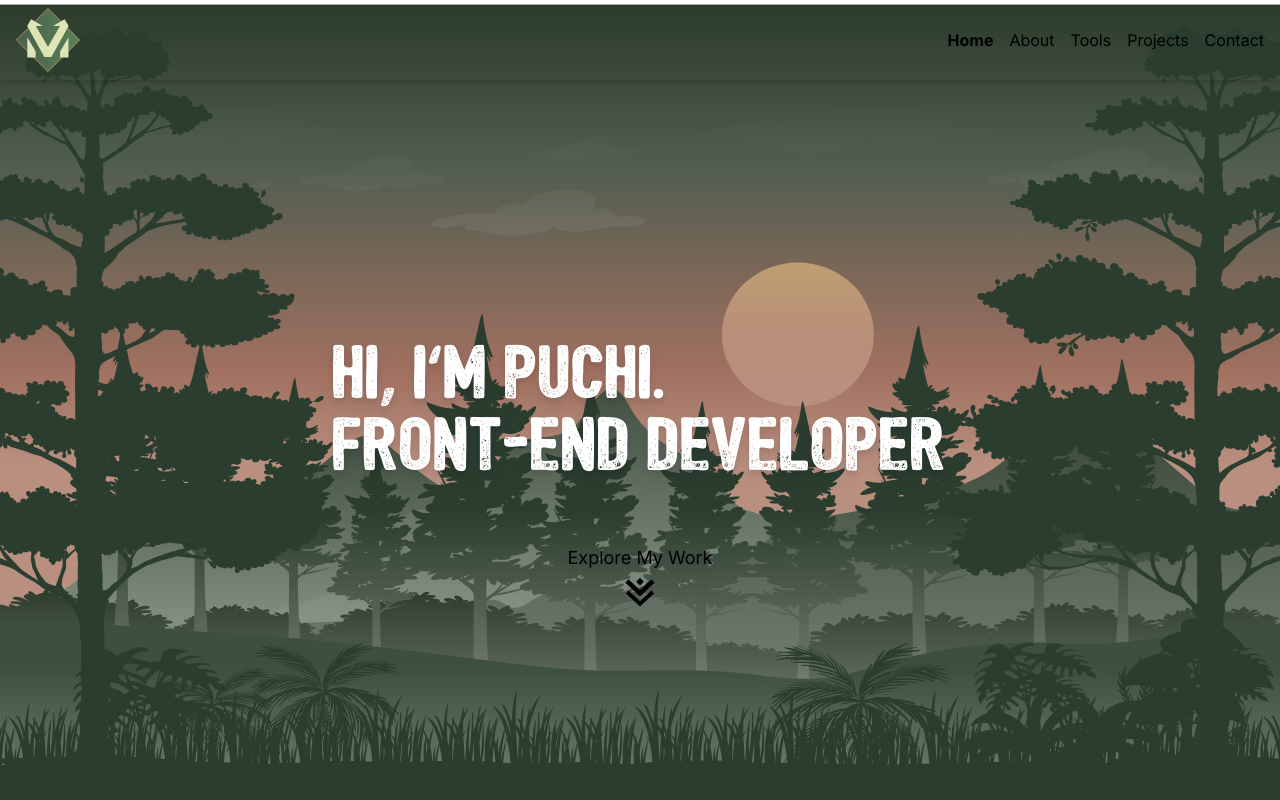
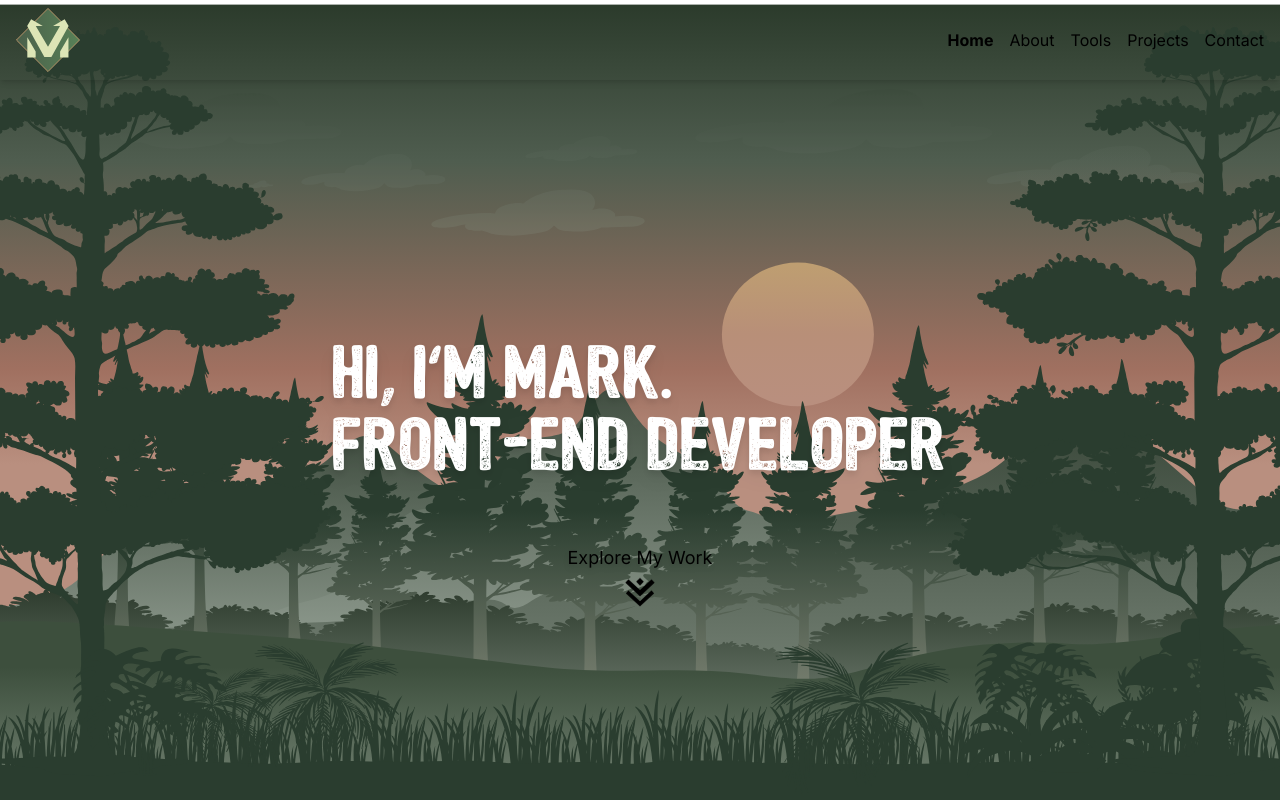
Before and after one commit to markmaraya/mry-portfolio, a React (Create React App) app: page / in a window 1280 px wide. Built offline with nearby package versions, Linux system fonts and the light colour scheme.

Commit message:
style: hide Puchi

```diff
--- a/src/components/sections/Home.tsx
+++ b/src/components/sections/Home.tsx
@@ -67,7 +67,9 @@ const Home: React.FC<HomeProps> = ({ sectionRef }) => {
     >
       <div className="flex-grow flex items-center justify-center">
         <h2 className="text-white text-4xl sm:text-5xl md:text-6xl lg:text-7xl font-hero font-bold drop-shadow-lg z-10 leading-tight">
-          <span className="home-heading-left inline-block">Hi, I'm Puchi.</span>
+          <span className="home-heading-left inline-block">
+            Hi, I'm <span className="hidden">Puchi</span>Mark.
+          </span>
           <br />
           <span className="home-heading-right inline-block">
             Front-end Developer
```
